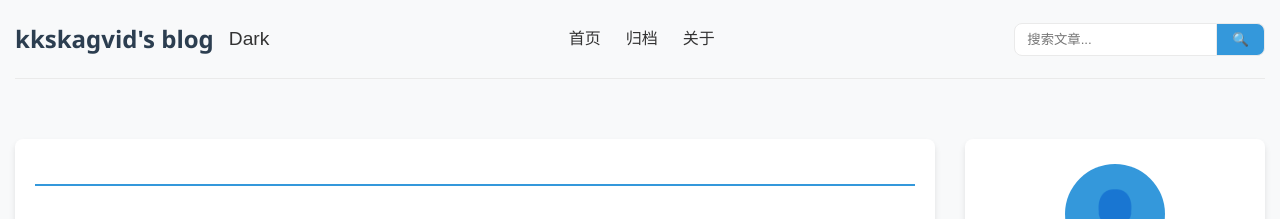
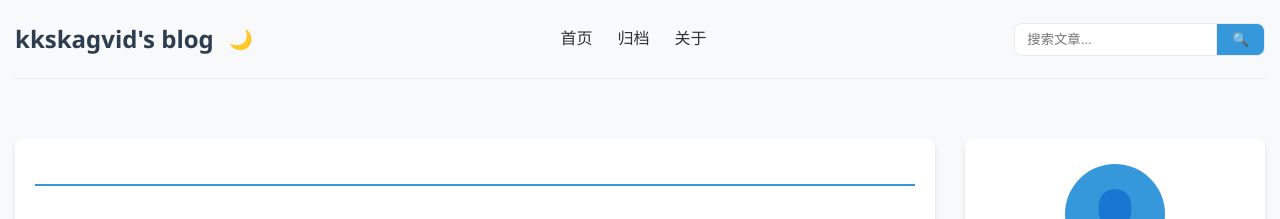
Before and after one commit to kkskagvid/kkskagvid.github.io, a Jekyll site: the page built from index.md, in a window 1280 px wide. Shown: the top 219 px of the page. Built offline with Jekyll 4.4.1, drawn with Linux system fonts in a browser that asks for light colours.

Commit message:
Update home.html

```diff
--- a/_layouts/home.html
+++ b/_layouts/home.html
@@ -12,7 +12,7 @@
     <nav class="navbar">
       <div class="navbar-brand">
         <a href="{{ '/' | relative_url }}">{{ site.title }}</a>
-        <button class="theme-toggle" id="themeToggle">Dark</button>
+        <button class="theme-toggle" id="themeToggle">🌙</button>
       </div>
       <ul class="navbar-links">
         <li><a href="{{ '/' | relative_url }}">首页</a></li>
```
